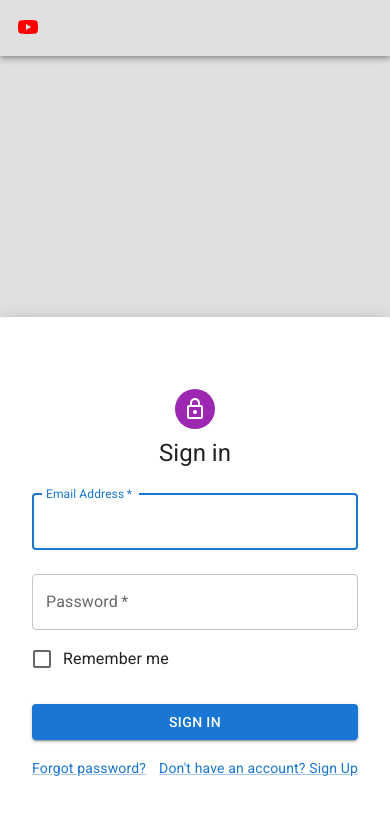
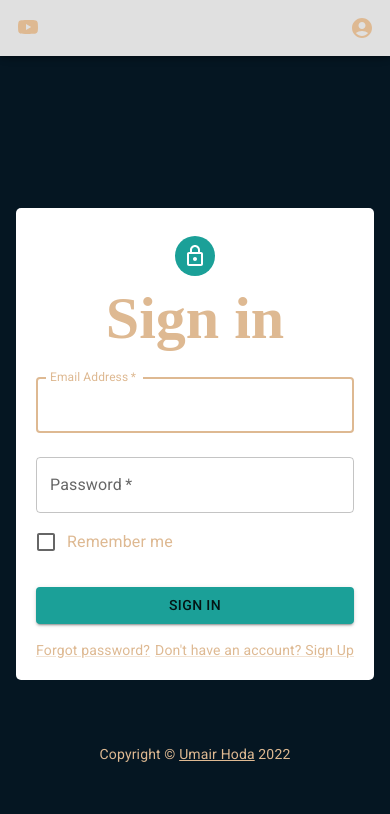
Before and after one commit to Umair-Iqbal-debug/playlister, a React (Create React App) app in the folder client/: page /login in a window 390 px wide. Shown: the top 814 px of the page. Built offline with nearby package versions, Linux system fonts and the light colour scheme; no server answers; a web font is replaced by a local one.

Commit message:
Redesigned login and register screens

```diff
--- a/client/public/index.html
+++ b/client/public/index.html
@@ -15,10 +15,7 @@
       href="https://fonts.googleapis.com/css2?family=Roboto&family=Roboto+Mono:wght@500&family=The+Nautigal:wght@700&display=swap"
       rel="stylesheet"
     />
-    <meta
-      name="description"
-      content="Web site created using create-react-app"
-    />
+
     <link rel="apple-touch-icon" href="%PUBLIC_URL%/logo192.png" />
     <!--
       manifest.json provides metadata used when your web app is installed on a
@@ -34,7 +31,7 @@
       work correctly both with client-side routing and a non-root public URL.
       Learn how to configure a non-root public URL by running `npm run build`.
     -->
-    <title>React App</title>
+    <title>Playlister</title>
   </head>
   <body>
     <noscript>You need to enable JavaScript to run this app.</noscript>
--- a/client/src/App.css
+++ b/client/src/App.css
@@ -30,6 +30,18 @@
   color: #deb992;
 }
 /* ****************************** */
+
+/* LOGIN SCREEN STYLES */
+
+.form-container {
+  flex: 1;
+  display: flex;
+  justify-content: center;
+  align-items: center;
+  background-color: #051622;
+}
+
+/* ******************** */
 .main-content {
   display: grid;
   grid-template-columns: 60% 40%;
@@ -256,3 +268,31 @@ iframe {
     transform: rotate(0deg);
   }
 }
+
+/* Mobile */
+@media screen and (min-width: 425px) {
+  .splash-title {
+    font-size: 90px;
+    color: #deb992;
+  }
+
+  .splash-desc {
+    font-family: "Roboto", sans-serif;
+    font-family: "Roboto Mono", monospace;
+    font-size: 20px;
+    max-width: 600px;
+    color: #deb992;
+  }
+}
+
+/* Tablet */
+@media screen and (min-width: 620px) {
+}
+@media screen and (min-width: 768px) {
+}
+
+/* Desktop */
+@media screen and (min-width: 1024px) {
+}
+@media screen and (min-width: 1440px) {
+}
--- a/client/src/components/AppBanner.js
+++ b/client/src/components/AppBanner.js
@@ -89,23 +89,17 @@ export default function AppBanner() {
     let userInitials = auth.getUserInitials();
     console.log("userInitials: " + userInitials);
     if (loggedIn) return <div>{userInitials}</div>;
-    else return <AccountCircle />;
+    else return <AccountCircle sx={{ color: "#deb992" }} />;
   }
 
   return (
-    <Box
-      sx={{
-        flexGrow: 1,
-        backgroundColor: "#e0e0e0",
-        display: "block",
-      }}
-    >
-      <AppBar position="static" sx={{ backgroundColor: "#e0e0e0" }}>
+    <Box>
+      <AppBar sx={{ backgroundColor: "#e0e0e0" }}>
         <Toolbar>
-          <Typography variant="h4" sx={{ color: "red" }}>
+          <Typography variant="h4" sx={{ color: "#deb992" }}>
             <YouTubeIcon />
           </Typography>
-          <Box sx={{ display: { xs: "none", md: "flex", marginLeft: "auto" } }}>
+          <Box sx={{ display: { md: "flex", marginLeft: "auto" } }}>
             <IconButton
               size="large"
               edge="end"
--- a/client/src/components/LoginScreen.js
+++ b/client/src/components/LoginScreen.js
@@ -16,6 +16,25 @@ import Paper from "@mui/material/Paper";
 import TextField from "@mui/material/TextField";
 import Typography from "@mui/material/Typography";
 import ErrorModal from "./ErrorModal";
+import Container from "@mui/material/Container";
+import { createTheme, ThemeProvider } from "@mui/material/styles";
+
+function Copyright(props) {
+  return (
+    <Typography
+      variant="body2"
+      color="text.secondary"
+      align="center"
+      {...props}
+    >
+      {"Copyright © "}
+      <Link color="inherit" href="https://umairhoda.com/">
+        Umair Hoda
+      </Link>{" "}
+      {new Date().getFullYear()}
+    </Typography>
+  );
+}
 
 export default function LoginScreen() {
   const { auth } = useContext(AuthContext);
@@ -33,45 +52,69 @@ export default function LoginScreen() {
     );
   };
 
+  const primary_color = "#051622";
+  const theme = createTheme({
+    palette: {
+      primary: {
+        main: "#DEB992",
+      },
+      secondary: { main: "#22BF19" },
+      grey: { main: "#22BF19" },
+    },
+    overrides: {
+      MuiOutlinedInput: {
+        root: {
+          position: "relative",
+          "& $notchedOutline": {
+            borderColor: "#DEB992",
+          },
+          "&:hover:not($disabled):not($focused):not($error) $notchedOutline": {
+            borderColor: "#DEB992",
+            // Reset on touch devices, it doesn't add specificity
+            "@media (hover: none)": {
+              borderColor: "#DEB992",
+            },
+          },
+          "&$focused $notchedOutline": {
+            borderColor: "#DEB992",
+            borderWidth: 2,
+          },
+        },
+      },
+      MuiFormLabel: {
+        root: {
+          // "&$focused": {
+          color: "red",
+          // }
+        },
+      },
+    },
+  });
+
   return (
-    <Grid container component="main" className="middle">
-      <CssBaseline />
-      <Grid
-        item
-        xs={false}
-        sm={4}
-        md={7}
-        sx={{
-          backgroundImage: "url(https://source.unsplash.com/random)",
-          backgroundRepeat: "no-repeat",
-          backgroundColor: (t) =>
-            t.palette.mode === "light"
-              ? t.palette.grey[50]
-              : t.palette.grey[900],
-          backgroundSize: "cover",
-          backgroundPosition: "center",
-        }}
-      />
-      <Grid item xs={12} sm={8} md={5} component={Paper} elevation={6} square>
+    <ThemeProvider theme={theme}>
+      <div className="form-container">
+        <Container component="main" maxWidth="xs">
           <Box
             sx={{
-            my: 8,
-            mx: 4,
+              marginTop: 20,
               display: "flex",
               flexDirection: "column",
               alignItems: "center",
+              backgroundColor: "white",
+              padding: "20px",
+              borderRadius: "5px",
             }}
           >
-          <Avatar sx={{ m: 1, bgcolor: "secondary.main" }}>
+            <Avatar sx={{ m: 1, bgcolor: "#1BA098" }}>
               <LockOutlinedIcon />
             </Avatar>
-          <Typography component="h1" variant="h5">
-            Sign in
-          </Typography>
+
+            <h1 className="splash-title">Sign in</h1>
             <Box
               component="form"
+              onSubmit={handleSubmit}
               noValidate
-            onSubmit={handleSubmit}
               sx={{ mt: 1 }}
             >
               <TextField
@@ -93,16 +136,25 @@ export default function LoginScreen() {
                 type="password"
                 id="password"
                 autoComplete="current-password"
+                color="primary"
+                InputLabelProps={{ className: "textfield-label" }}
+                InputProps={{ className: "textfield" }}
               />
               <FormControlLabel
                 control={<Checkbox value="remember" color="primary" />}
                 label="Remember me"
+                sx={{ color: "#DEB992" }}
               />
               <Button
                 type="submit"
                 fullWidth
                 variant="contained"
-              sx={{ mt: 3, mb: 2 }}
+                sx={{
+                  mt: 3,
+                  mb: 2,
+                  backgroundColor: "#1BA098",
+                  "&:hover": { backgroundColor: "#051622" },
+                }}
               >
                 Sign In
               </Button>
@@ -113,16 +165,17 @@ export default function LoginScreen() {
                   </Link>
                 </Grid>
                 <Grid item>
-                <Link href="/Register" variant="body2">
+                  <Link href="/register" variant="body2">
                     {"Don't have an account? Sign Up"}
                   </Link>
                 </Grid>
               </Grid>
-            {/* <Copyright sx={{ mt: 5 }} /> */}
             </Box>
+          </Box>
+          <Copyright sx={{ mt: 8, mb: 4, color: "#DEB992" }} />
+        </Container>
         <ErrorModal />
-        </Box>
-      </Grid>
-    </Grid>
+      </div>
+    </ThemeProvider>
   );
 }
--- a/client/src/components/RegisterScreen.js
+++ b/client/src/components/RegisterScreen.js
@@ -12,6 +12,7 @@ import LockOutlinedIcon from "@mui/icons-material/LockOutlined";
 import TextField from "@mui/material/TextField";
 import Typography from "@mui/material/Typography";
 import ErrorModal from "./ErrorModal";
+import { createTheme, ThemeProvider } from "@mui/material/styles";
 
 export default function RegisterScreen() {
   const { auth } = useContext(AuthContext);
@@ -29,7 +30,53 @@ export default function RegisterScreen() {
     );
   };
 
+  const theme = createTheme({
+    palette: {
+      primary: {
+        main: "#DEB992",
+      },
+      secondary: { main: "#22BF19" },
+      grey: { main: "#22BF19" },
+    },
+    overrides: {
+      MuiOutlinedInput: {
+        root: {
+          position: "relative",
+          "& $notchedOutline": {
+            borderColor: "#DEB992",
+          },
+          "&:hover:not($disabled):not($focused):not($error) $notchedOutline": {
+            borderColor: "#DEB992",
+            // Reset on touch devices, it doesn't add specificity
+            "@media (hover: none)": {
+              borderColor: "#DEB992",
+            },
+          },
+          "&$focused $notchedOutline": {
+            borderColor: "#DEB992",
+            borderWidth: 2,
+          },
+        },
+      },
+      MuiFormLabel: {
+        root: {
+          // "&$focused": {
+          color: "red",
+          // }
+        },
+      },
+    },
+  });
+
+  const primary_color = "#051622";
+  const textcolor = "#deb992";
+
   return (
+    <ThemeProvider theme={theme}>
+      <div
+        className="form-container"
+        // style={{ backgroundColor: primary_color }}
+      >
         <Container component="main" maxWidth="xs">
           <CssBaseline />
           <Box
@@ -38,15 +85,21 @@ export default function RegisterScreen() {
               display: "flex",
               flexDirection: "column",
               alignItems: "center",
+              backgroundColor: "white",
+              padding: "20px",
+              borderRadius: "5px",
             }}
           >
-        <Avatar sx={{ m: 1, bgcolor: "secondary.main" }}>
+            <Avatar sx={{ m: 1, bgcolor: "#1BA098" }}>
               <LockOutlinedIcon />
             </Avatar>
-        <Typography component="h1" variant="h5">
-          Sign up
-        </Typography>
-        <Box component="form" noValidate onSubmit={handleSubmit} sx={{ mt: 3 }}>
+            <h1 className="splash-title">Sign up</h1>
+            <Box
+              component="form"
+              noValidate
+              onSubmit={handleSubmit}
+              sx={{ mt: 3 }}
+            >
               <Grid container spacing={2}>
                 <Grid item xs={12} sm={6}>
                   <TextField
@@ -117,7 +170,12 @@ export default function RegisterScreen() {
                 type="submit"
                 fullWidth
                 variant="contained"
-            sx={{ mt: 3, mb: 2 }}
+                sx={{
+                  mt: 3,
+                  mb: 2,
+                  backgroundColor: "#1BA098",
+                  "&:hover": { backgroundColor: "#051622" },
+                }}
               >
                 Sign Up
               </Button>
@@ -132,5 +190,7 @@ export default function RegisterScreen() {
           </Box>
           <ErrorModal />
         </Container>
+      </div>
+    </ThemeProvider>
   );
 }
--- a/client/src/components/SplashScreen.js
+++ b/client/src/components/SplashScreen.js
@@ -1,6 +1,9 @@
 import { Box, Button, Typography } from "@mui/material";
 import React from "react";
 import { Link } from "react-router-dom";
+
+const primary_color = "#051622";
+const textcolor = "#deb992";
 
 function SplashScreen(props) {
   const buttonBoxStyle = {
```
Lines whose indentation alone changed are shown as unchanged.
